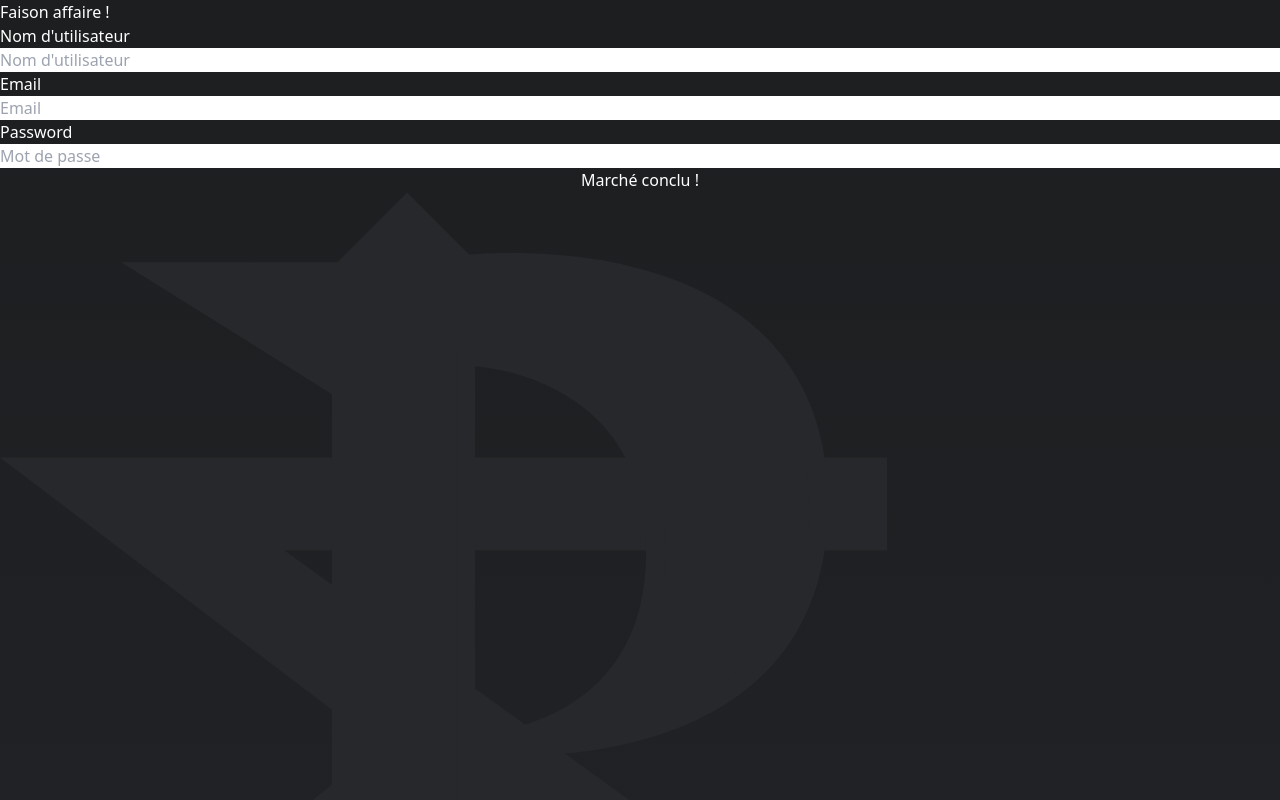
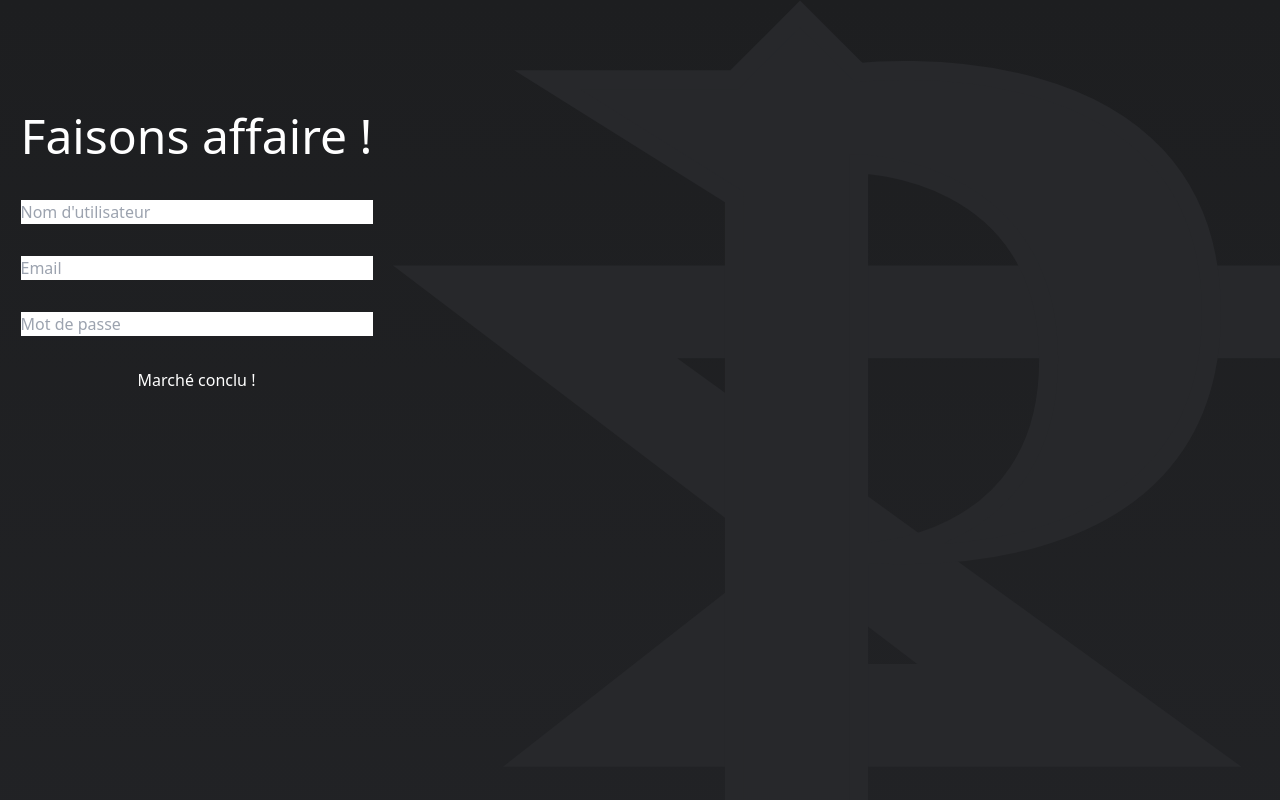
Before and after one commit to Team-Plasma-Shop/team-plasma-shop-client, a React (Create React App) app: page /signup in a window 1280 px wide. Shown: the top 800 px of the page. Built offline with nearby package versions, Linux system fonts and the light colour scheme.

Commit message:
:lipstick: signup page update

```diff
--- a/src/components/signupForm.tsx
+++ b/src/components/signupForm.tsx
@@ -14,18 +14,15 @@ const SignupForm: React.FC = () => {
   return (
     <div>
       <form onSubmit={handleSubmit(onSubmit)}>
-        <div className="flex flex-col ">
-          <label>Nom d'utilisateur</label>
+        <div className="flex flex-col gap-8">
           <input
             type="text"
             {...register("username")}
             placeholder="Nom d'utilisateur"
           />
 
-          <label>Email</label>
           <input type="email" {...register("email")} placeholder="Email" />
 
-          <label>Password</label>
           <input
             type="password"
             {...register("password")}
--- a/src/pages/signupPage.tsx
+++ b/src/pages/signupPage.tsx
@@ -7,9 +7,11 @@ import SignupForm from "../components/signupForm";
 export default class SignupPage extends Component {
   public render() {
     return (
-      <div>
-        <h1>Faison affaire !</h1>
-        <SignupForm />
+      <div className="flex flex-row justify-between">
+        <div className="mt-28 mx-auto">
+          <h1 className="text-5xl mb-10">Faisons affaire !</h1>
+          <SignupForm />
+        </div>
 
         <PlasmaLogo />
       </div>
```
